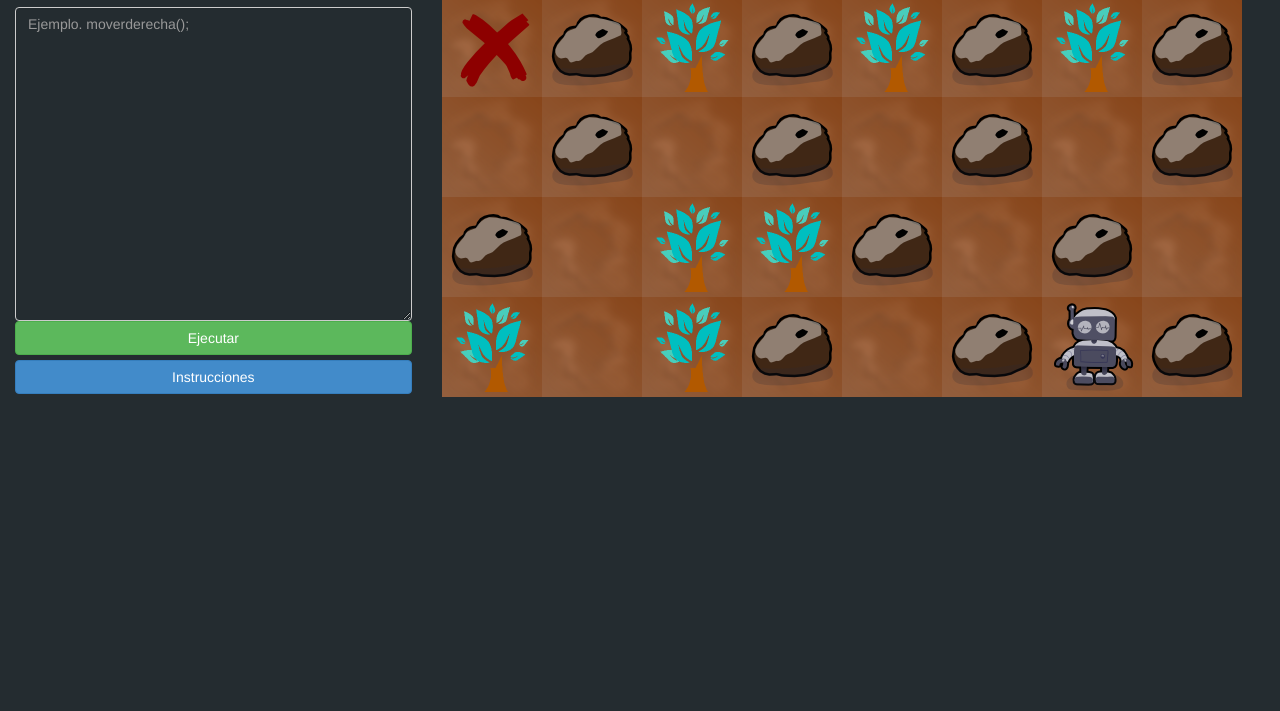
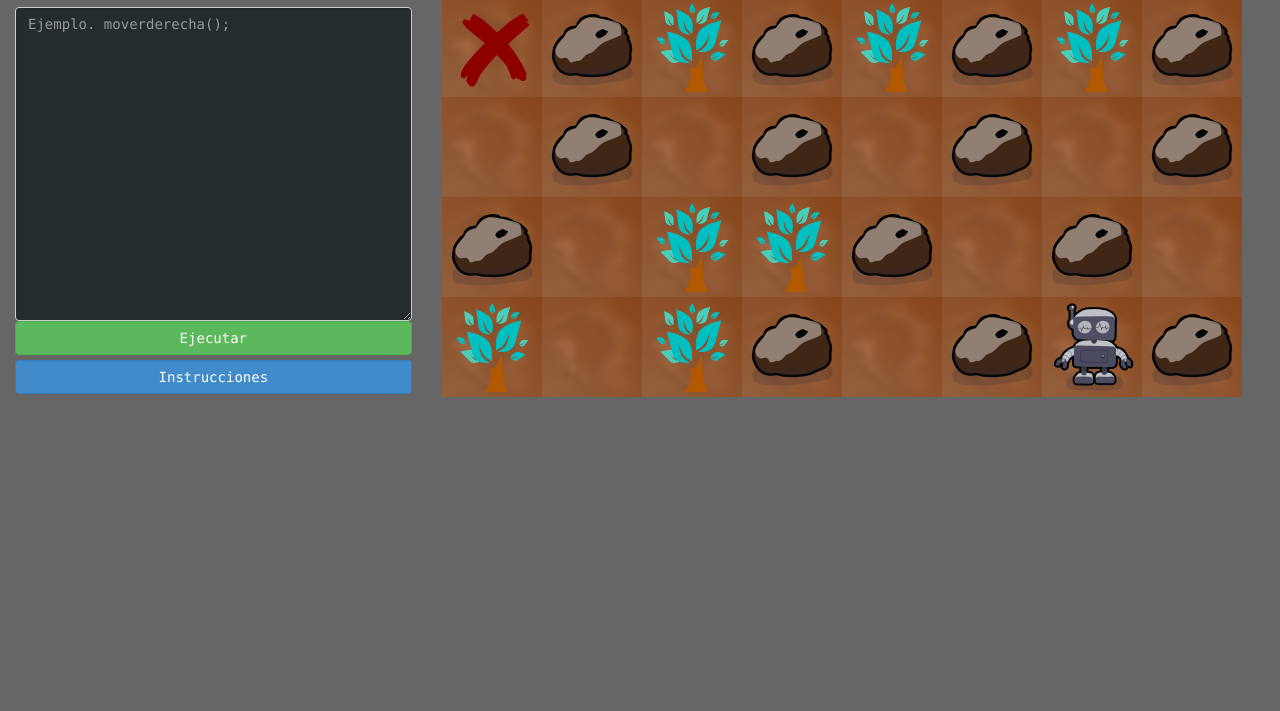
Before and after one commit to f1lander/WirritosLearnCode, a plain HTML site: page roboMision.html in a window 1280 px wide. Shown: the part 89-800 px from the top of the page. Drawn offline with Linux system fonts and the light colour scheme; no server answers.

Commit message:
cambios de font

```diff
--- a/css/style.css
+++ b/css/style.css
@@ -3,8 +3,14 @@
 	color: #FFF;
 }
  body {
-    background-color: #242C30;
+    background-color: #666666;
     color: #FFF;
+    font-family:  'Lucida Console', 'Lucida Sans Typewriter', monaco, 'Bitstream Vera Sans Mono', monospace;
+	font-size: 14px;
+	font-style: normal;
+	font-variant: normal;
+	font-weight: 400;
+	line-height: 20px;
 }
 .modal-backdrop {
    background-color: #242C30;
--- a/roboMision.html
+++ b/roboMision.html
@@ -71,13 +71,14 @@
 	<div class="row">
     <div class="col-md-12">
       <img src="img/logo.png">
+      <br/>
 			   <div class="row">
             <div class="col-md-4">
                     <p>
 					             <span class="label label-success">Escribe tus comandos aqui</span>
                         </p>
                      <span>
-                        <textarea type="text" class="form-control" placeholder="Ejemplo. moverderecha();" id="comandos" style="text-align: left;" rows="15" cols="60">
+                        <textarea spellcheck="false" type="text" class="form-control" placeholder="Ejemplo. moverderecha();" id="comandos" style="text-align: left;" rows="15" cols="60">
                         </textarea>
                      </span>
                      <span id="dangerMsj" style="display: none" class="label label-danger">jueeee creo que escribiste mal tus comandos, prueba de nuevo!</span>
```
